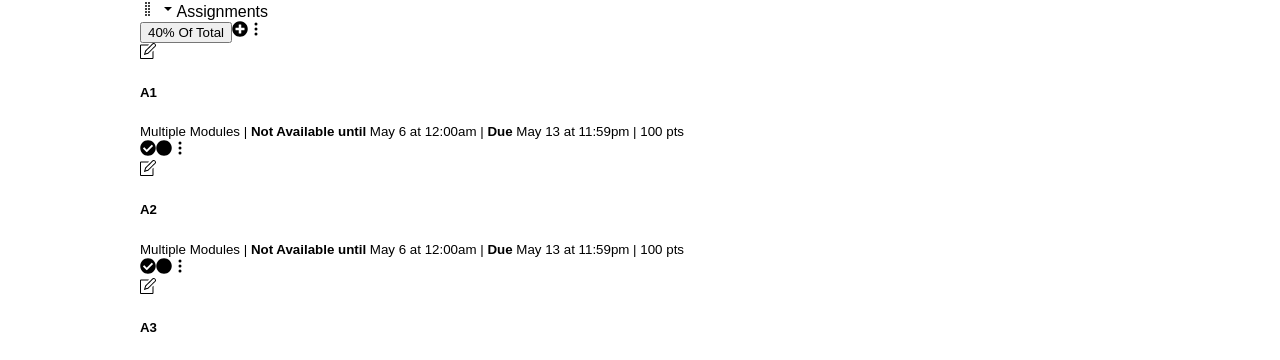
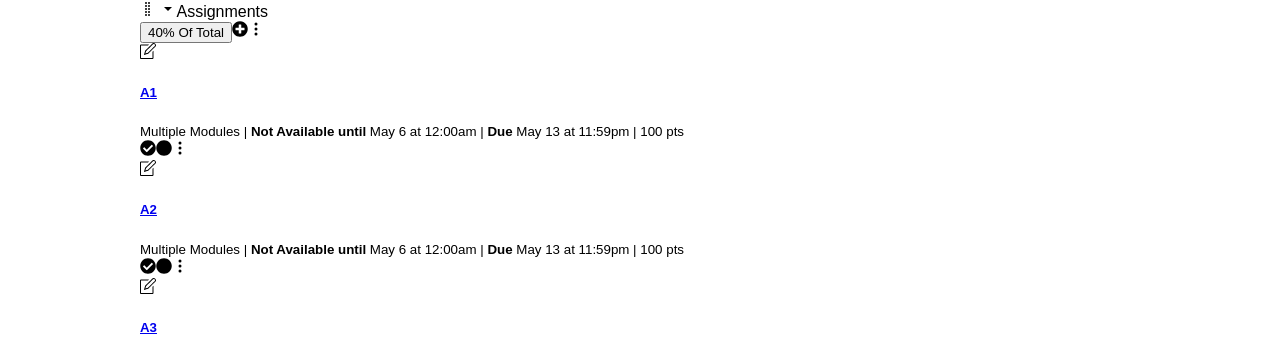
Before and after one commit to kaycrispyoats/kambaz-next-js, a Next.js app: page /Courses/1/Assignments in a window 1280 px wide. Shown: the part 485-845 px from the top of the page. Built offline with nearby package versions, Linux system fonts and the light colour scheme.

Commit message:
Added link to assingment editor in A1, A2, and A3

```diff
--- a/src/app/(Kambaz)/Courses/[cid]/Assignments/page.tsx
+++ b/src/app/(Kambaz)/Courses/[cid]/Assignments/page.tsx
@@ -8,6 +8,7 @@ import { FaPlusCircle } from "react-icons/fa";
 import { IoEllipsisVertical } from "react-icons/io5";
 import "../../../styles.css";
 import GreenCheckmark from "../Modules/GreenCheckmark";
+import Link from "next/link";
 export default function Assignments() {
   return (
     <div>
@@ -30,7 +31,12 @@ export default function Assignments() {
             <SlNote className="me-2 fs-4 text-secondary" />
 
             <div className="wd-assignment-text">
-              <span className="fw-bold"><h5>A1</h5></span>{" "}
+              <Link
+          href="/Courses/1234/Assignments/123"
+          className="d-block text-decoration-none fw-bold text-dark"
+          >
+          <h5 className="m-0">A1</h5>
+            </Link>{" "}
               <small>
                 Multiple Modules | <b>Not Available until</b> May 6 at 12:00am | <b>Due</b> May 13 at 11:59pm | 100 pts
               </small>
@@ -47,7 +53,12 @@ export default function Assignments() {
             <SlNote className="me-2 fs-4 text-secondary" />
 
             <div className="wd-assignment-text">
+              <Link
+          href="/Courses/1234/Assignments/123"
+          className="d-block text-decoration-none fw-bold text-dark"
+          >
               <span className="fw-bold"><h5>A2</h5></span>{" "}
+              </Link>{" "}
               <small>
                 Multiple Modules | <b>Not Available until</b> May 6 at 12:00am | <b>Due</b> May 13 at 11:59pm | 100 pts
               </small>
@@ -64,7 +75,13 @@ export default function Assignments() {
             <SlNote className="me-2 fs-4 text-secondary" />
 
             <div className="wd-assignment-text">
+              <Link
+          href="/Courses/1234/Assignments/123"
+          className="d-block text-decoration-none fw-bold text-dark"
+          >
+
               <span className="fw-bold"><h5>A3</h5></span>{" "}
+               </Link>{" "}
               <small>
                 Multiple Modules | <b>Not Available until</b> May 6 at 12:00am | <b>Due</b> May 13 at 11:59pm | 100 pts
               </small>
```
